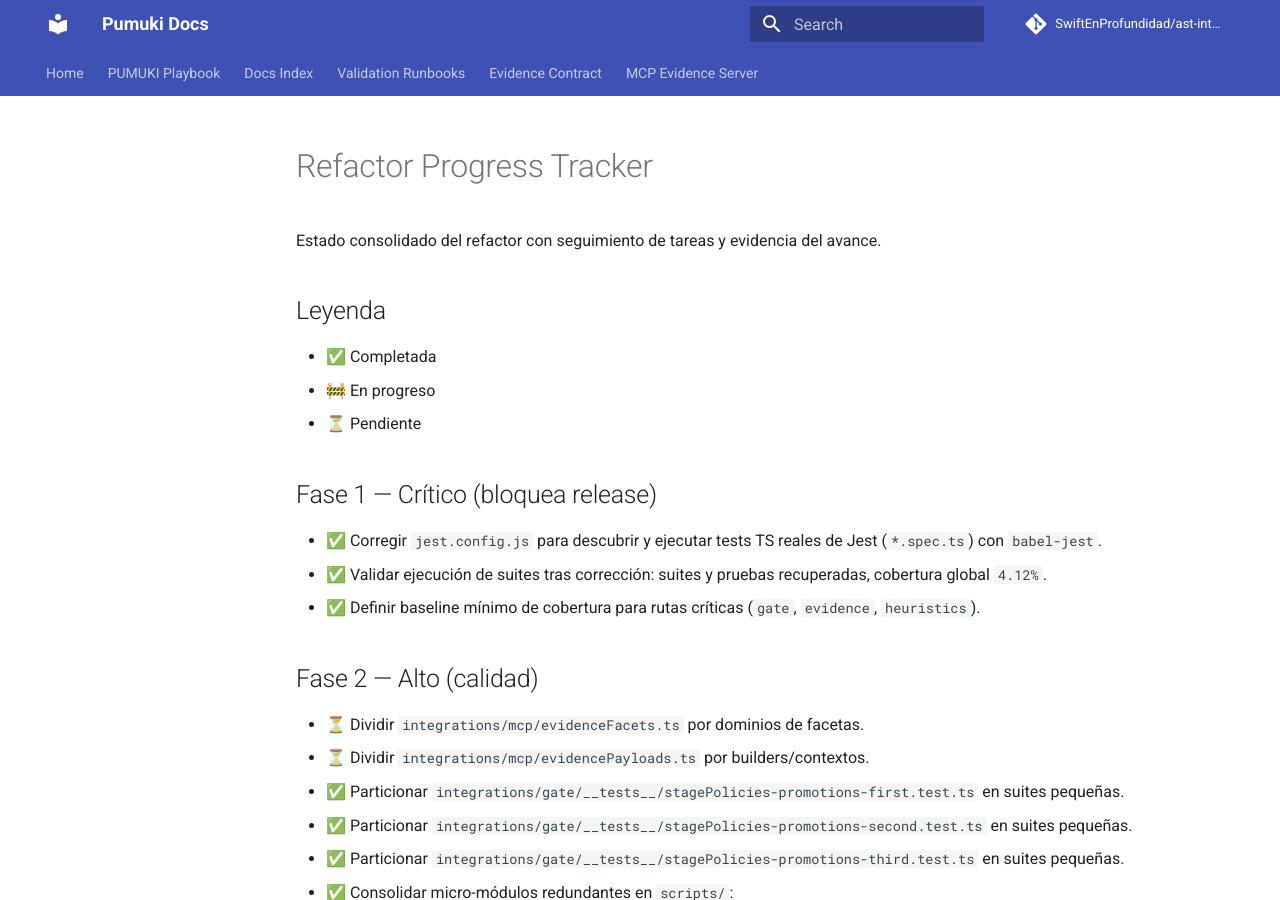
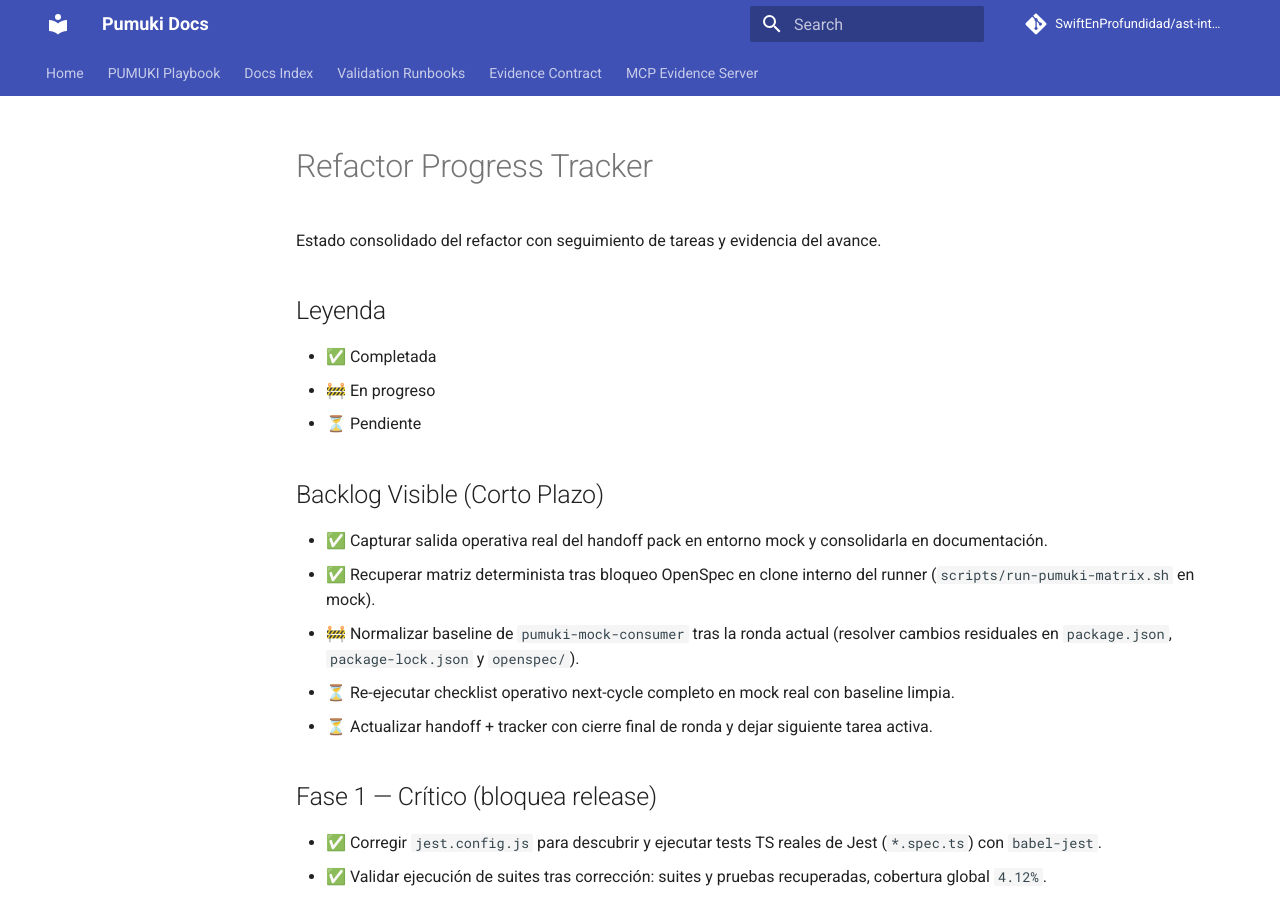
Before and after one commit to SwiftEnProfundidad/ast-intelligence-hooks, an MkDocs documentation site: the page built from docs/REFRACTOR_PROGRESS.md, in a window 1280 px wide and 900 px high. Built offline with MkDocs 1.6.1 and Material for MkDocs 9.7.7, drawn with Linux system fonts in a browser that asks for light colours; comment, search, counter and statistics services are not loaded.

Commit message:
docs(tracker): add short-term visible backlog section

```diff
--- a/docs/REFRACTOR_PROGRESS.md
+++ b/docs/REFRACTOR_PROGRESS.md
@@ -6,6 +6,13 @@ Estado consolidado del refactor con seguimiento de tareas y evidencia del avance
 - ✅ Completada
 - 🚧 En progreso
 - ⏳ Pendiente
+
+## Backlog Visible (Corto Plazo)
+- ✅ Capturar salida operativa real del handoff pack en entorno mock y consolidarla en documentación.
+- ✅ Recuperar matriz determinista tras bloqueo OpenSpec en clone interno del runner (`scripts/run-pumuki-matrix.sh` en mock).
+- 🚧 Normalizar baseline de `pumuki-mock-consumer` tras la ronda actual (resolver cambios residuales en `package.json`, `package-lock.json` y `openspec/`).
+- ⏳ Re-ejecutar checklist operativo next-cycle completo en mock real con baseline limpia.
+- ⏳ Actualizar handoff + tracker con cierre final de ronda y dejar siguiente tarea activa.
 
 ## Fase 1 — Crítico (bloquea release)
 - ✅ Corregir `jest.config.js` para descubrir y ejecutar tests TS reales de Jest (`*.spec.ts`) con `babel-jest`.
```
